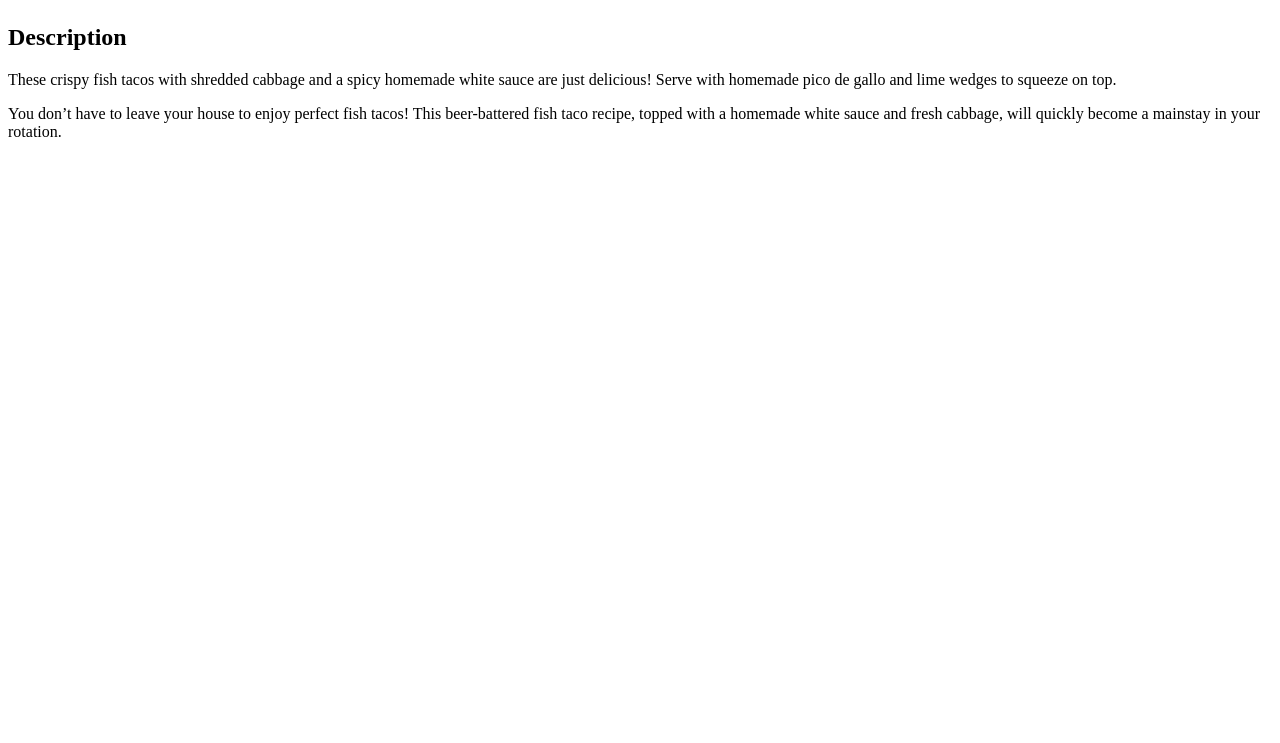
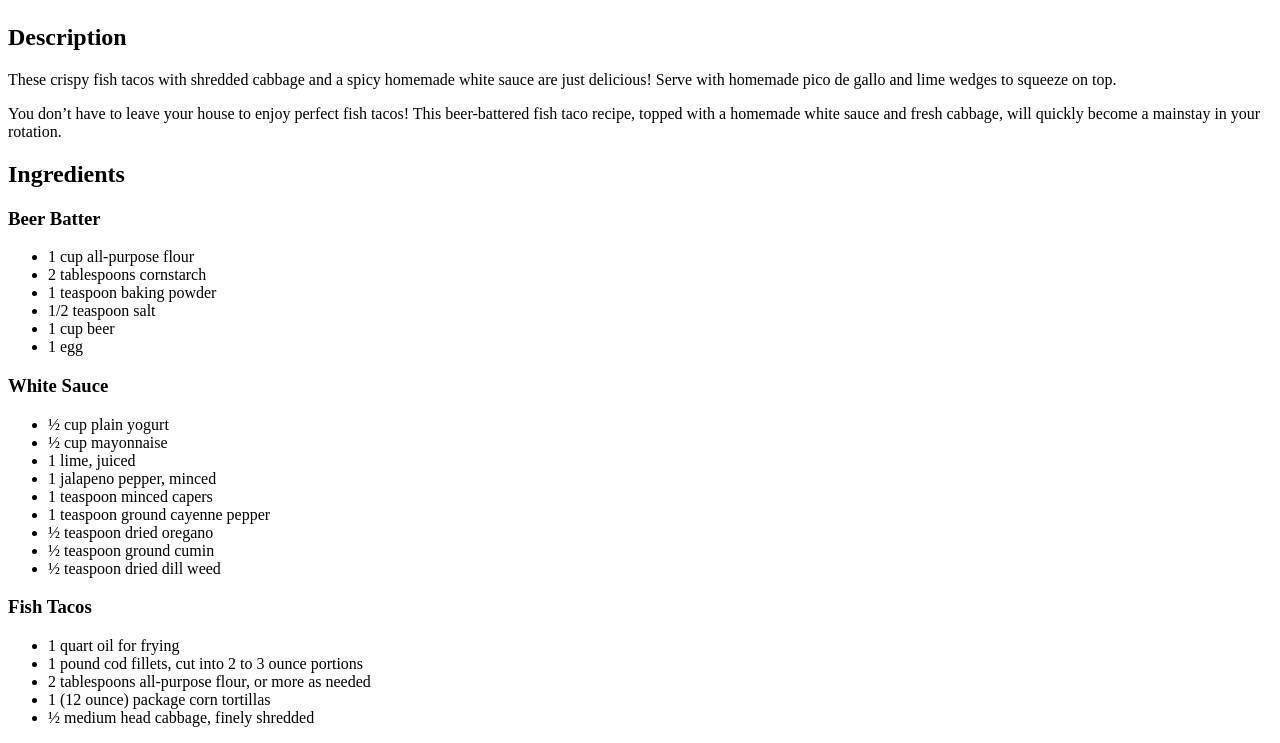
Before and after one commit to chiinthedesert/odin-recipes, a plain HTML site: page recipes/fish-tacos.html in a window 1280 px wide. Shown: the part 592-1335 px from the top of the page. Before the commit the page ends 800 px from the top, so only its background shows below. Drawn offline with Linux system fonts and the light colour scheme.

Commit message:
Add ingredients

```diff
--- a/recipes/fish-tacos.html
+++ b/recipes/fish-tacos.html
@@ -11,5 +11,35 @@
     <h2>Description</h2>
     <p>These crispy fish tacos with shredded cabbage and a spicy homemade white sauce are just delicious! Serve with homemade pico de gallo and lime wedges to squeeze on top.</p>
     <p>You don’t have to leave your house to enjoy perfect fish tacos! This beer-battered fish taco recipe, topped with a homemade white sauce and fresh cabbage, will quickly become a mainstay in your rotation.</p>
+    <h2>Ingredients</h2>
+    <h3>Beer Batter</h3>
+    <ul>
+        <li>1 cup all-purpose flour</li>
+        <li>2 tablespoons cornstarch</li>
+        <li>1 teaspoon baking powder</li>
+        <li>1/2 teaspoon salt</li>
+        <li>1 cup beer</li>
+        <li>1 egg</li>
+    </ul>
+    <h3>White Sauce</h3>
+    <ul>
+        <li>½ cup plain yogurt</li>
+        <li>½ cup mayonnaise</li>
+        <li>1 lime, juiced</li>
+        <li>1 jalapeno pepper, minced</li>
+        <li>1 teaspoon minced capers</li>
+        <li>1 teaspoon ground cayenne pepper</li>
+        <li>½ teaspoon dried oregano</li>
+        <li>½ teaspoon ground cumin</li>
+        <li>½ teaspoon dried dill weed</li>
+    </ul>
+    <h3>Fish Tacos</h3>
+    <ul>
+        <li>1 quart oil for frying</li>
+        <li>1 pound cod fillets, cut into 2 to 3 ounce portions</li>
+        <li>2 tablespoons all-purpose flour, or more as needed</li>
+        <li>1 (12 ounce) package corn tortillas</li>
+        <li>½ medium head cabbage, finely shredded</li>
+    </ul>
 </body>
 </html>
```
Also changed, not shown: recipes/banana-pancakes.html (+12 -1 lines), recipes/lasagna.html (+23 -0 lines).
